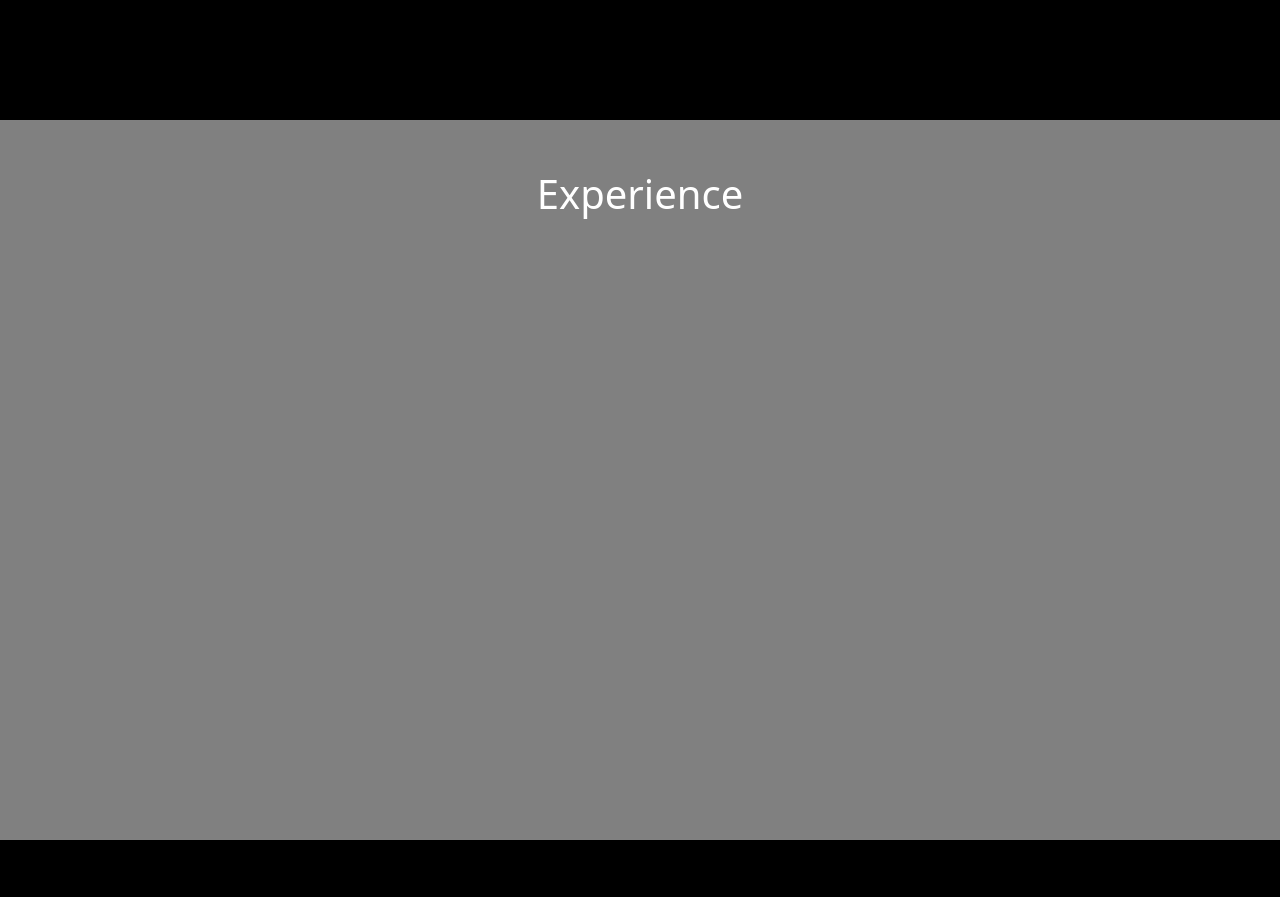
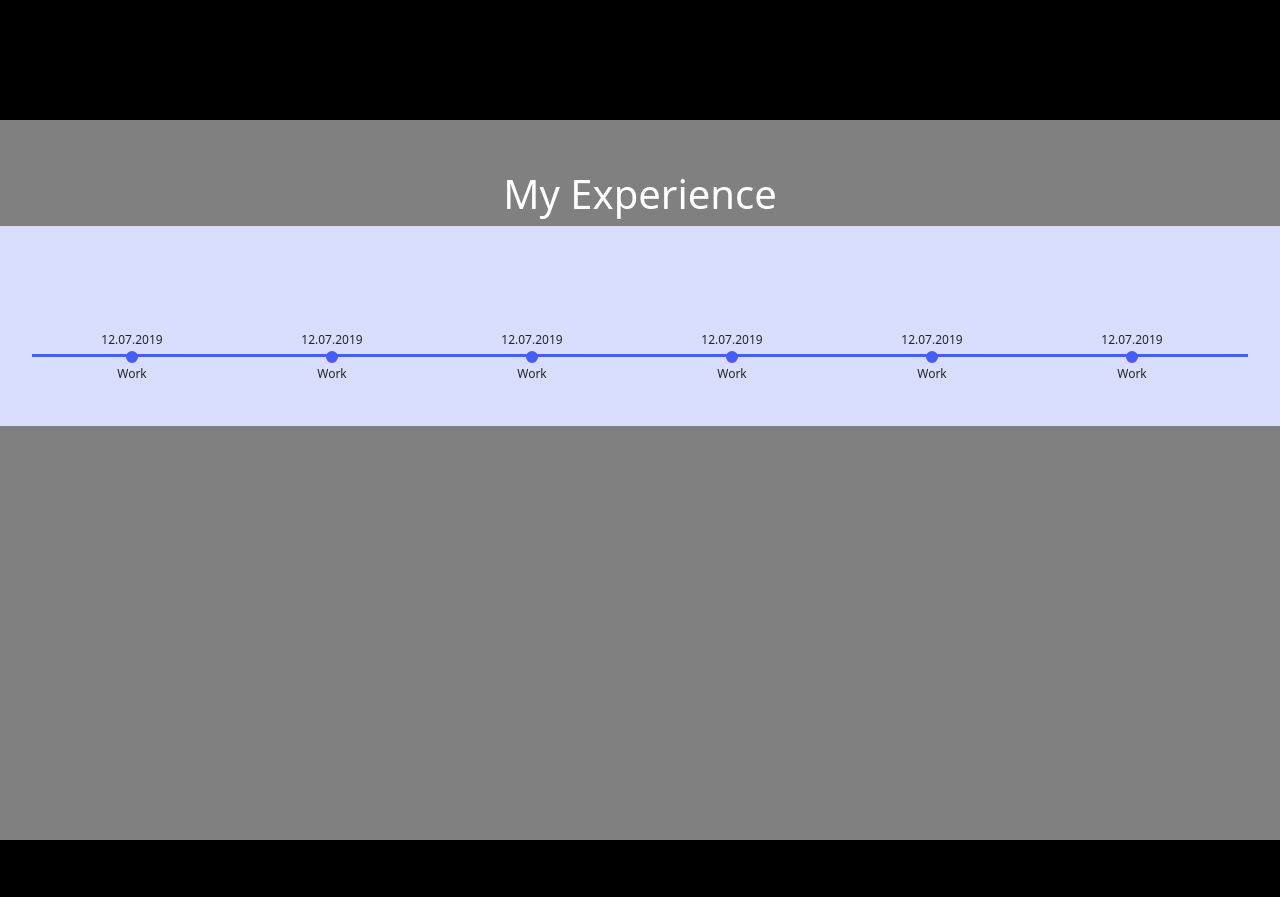
Before and after one commit to TDL2627/vue-portfolio, a Vue app: page / in a window 1280 px wide. Shown: the part 1320-2217 px from the top of the page. Built offline with nearby package versions, Linux system fonts and the light colour scheme.

Commit message:
added timeline

```diff
--- a/src/components/About.vue
+++ b/src/components/About.vue
@@ -21,7 +21,7 @@
             <h5>Ashley Kannemeyer</h5>
             <hr>
             <h5>Email :</h5>
-            <h5 class="equaled1" id="mail1">ashleykannemyer2@gmail.com</h5>
+            <h5>ashleykannemyer2@gmail.com</h5>
             <hr>
             <h5>Age :</h5>
             <h5>21</h5>
--- a/src/components/Experience.vue
+++ b/src/components/Experience.vue
@@ -1,6 +1,49 @@
 <template>
-<div id="two">  <h1 class="heading">Experience</h1></div>
-
+<div id="two">  <h1 class="heading">My Experience</h1>
+ <section class="time-line-box">
+            <div class="swiper-container text-center">
+                <div class="swiper-wrapper">
+                    <div class="swiper-slide">
+                      <div class="timestamp"><span class="date">12.07.2019</span></div>
+                      <div class="status"><span>Work</span></div>
+                    </div>
+                    <div class="swiper-slide">
+                      <div class="timestamp"><span class="date">12.07.2019</span></div>
+                      <div class="status"><span>Work</span></div>
+                    </div>
+                    <div class="swiper-slide">
+                      <div class="timestamp"><span class="date">12.07.2019</span></div>
+                      <div class="status"><span>Work</span></div>
+                    </div>
+                    <div class="swiper-slide">
+                      <div class="timestamp"><span class="date">12.07.2019</span></div>
+                      <div class="status"><span>Work</span></div>
+                    </div>
+                    <div class="swiper-slide">
+                      <div class="timestamp"><span class="date">12.07.2019</span></div>
+                      <div class="status"><span>Work</span></div>
+                    </div>
+                    <div class="swiper-slide">
+                      <div class="timestamp"><span class="date">12.07.2019</span></div>
+                      <div class="status"><span>Work</span></div>
+                    </div>
+                    <div class="swiper-slide">
+                      <div class="timestamp"><span class="date">12.07.2019</span></div>
+                      <div class="status"><span>Work</span></div>
+                    </div>
+                    <div class="swiper-slide">
+                      <div class="timestamp"><span class="date">12.07.2019</span></div>
+                      <div class="status"><span>Work</span></div>
+                    </div>
+                    <div class="swiper-slide">
+                      <div class="timestamp"><span class="date">12.07.2019</span></div>
+                      <div class="status"><span>Work</span></div>
+                    </div>
+                </div>
+                <div class="swiper-pagination"></div>
+            </div>
+       </section>
+</div>
 </template>
 
 <script>
@@ -10,12 +53,90 @@ export default {
 </script>
 
 <style scoped>
-div{
+#two{
   background-color: gray;
   height: 90vh;
 }
 h1{
   color: white;
 }
+.time-line-box {
+  height: 100px;
+  padding: 100px 0;
+  width: 100%;
+  background-color: #dadefe;
+}
 
+.time-line-box .timeline {
+  list-style-type: none;
+  display: flex;
+  padding: 0;
+  text-align: center;
+}
+
+.time-line-box .timestamp {
+  margin: auto;
+  margin-bottom: 5px;
+  padding: 0px 4px;
+  display: flex;
+  flex-direction: column;
+  align-items: center;
+}
+
+.time-line-box .status {
+  padding: 0px 10px;
+  display: flex;
+  justify-content: center;
+  border-top: 3px solid #455EFC;
+  position: relative;
+  transition: all 200ms ease-in;
+}
+.time-line-box .status span {
+  padding-top: 8px;
+}
+.time-line-box .status span:before {
+  content: '';
+  width: 12px;
+  height: 12px;
+  background-color: #455EFC;
+  border-radius: 12px;
+  border: 2px solid #455EFC;
+  position: absolute;
+  left: 50%;
+  top: 0%;
+  -webkit-transform: translate(-50%, -50%);
+  -ms-transform: translate(-50%, -50%);
+  transform: translate(-50%, -50%);
+  transition: all 200ms ease-in;
+}
+
+.swiper-container {
+  width: 95%;
+  margin: auto;
+  overflow-y: auto;
+}
+.swiper-wrapper{
+  display: inline-flex;
+  flex-direction: row;
+  overflow-y:auto;
+  justify-content: center;
+}
+.swiper-container::-webkit-scrollbar-track{
+   background:#a8a8a8b6;
+
+}
+.swiper-container::-webkit-scrollbar{
+
+  height: 10px;
+}
+.swiper-container::-webkit-scrollbar-thumb{
+   background: #4F4F4F !important;
+}
+.swiper-slide {
+  text-align: center;
+  font-size: 12px;
+  width: 200px;
+  height: 100%;
+  position: relative;
+}
 </style>
```
